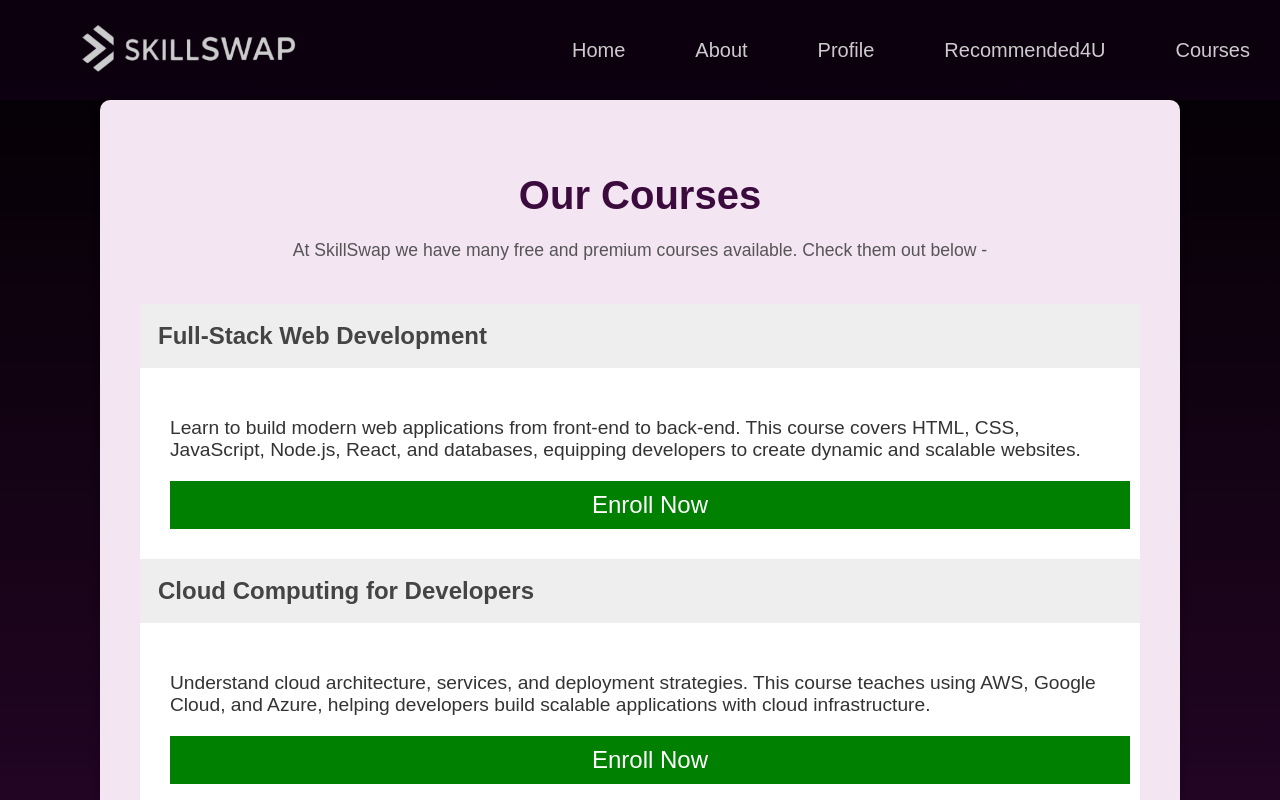
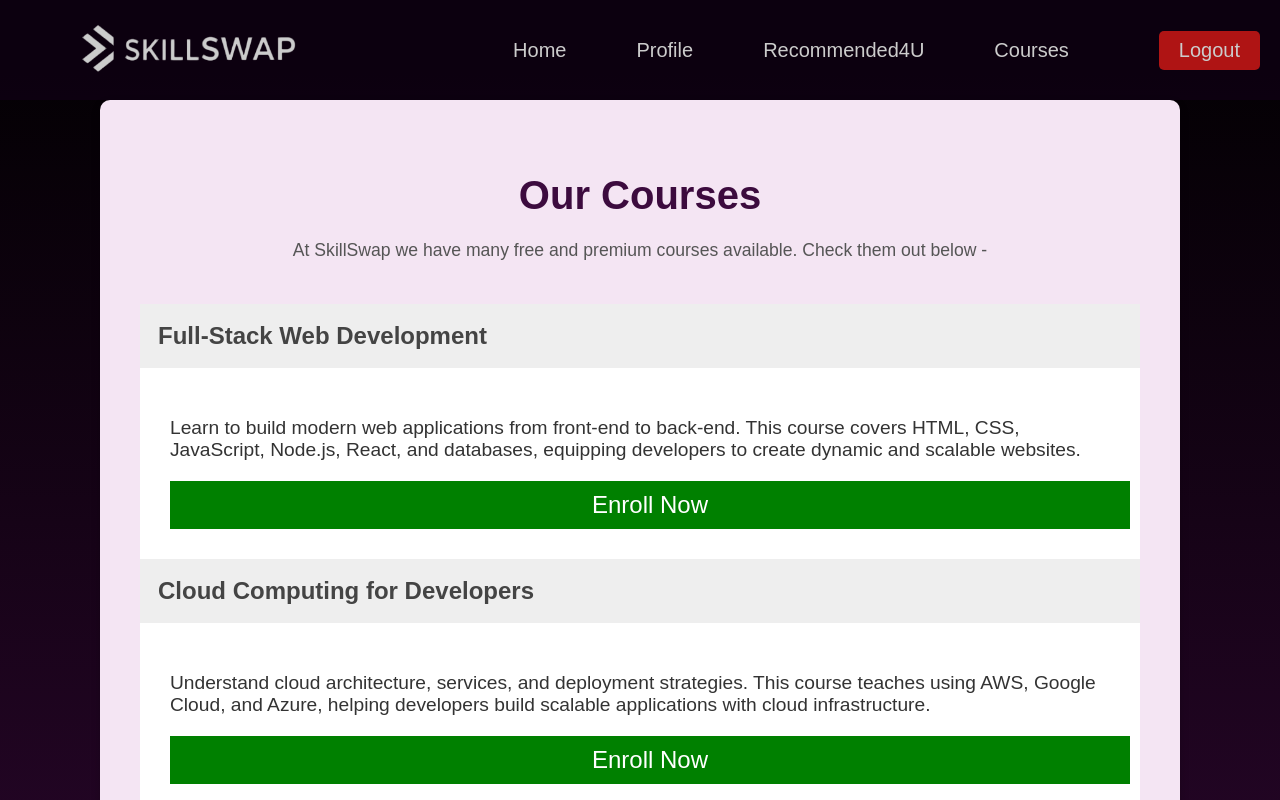
Before and after one commit to Kritika-Jha/Skill-Swap, a React (Create React App) app: page /courses in a window 1280 px wide. Shown: the top 800 px of the page. Built offline with nearby package versions, Linux system fonts and the light colour scheme; sample sign-in values are in the browser's storage.

Commit message:
Added Logout btn, Fixed css in profile and overall

```diff
--- a/src/components/Footer.css
+++ b/src/components/Footer.css
@@ -1,7 +1,6 @@
 .footer {
     background-color: #000000;
     opacity: 60%;
-
     text-align: center;
     padding: 20px 0;
     height: 120px;
@@ -10,7 +9,7 @@
   }
 
   .footer .footer-content {
-    font-weight: 500;
+
     display: flex;
     color: white;
     flex-direction: column;
@@ -18,6 +17,7 @@
   }
 
   .footer .footer-content p {
+    color: white;
     margin: 0;
   }
 
--- a/src/components/Header.css
+++ b/src/components/Header.css
@@ -18,6 +18,10 @@
     margin-left: 40px;
     height: 100px;
 }
+.header .links {
+    display: flex;
+    align-items: center; /* Aligns logout button with links */
+}
 
 .header .links a {
     margin: 0 20px ;
@@ -36,3 +40,20 @@
     text-decoration: underline;
     color: white;
 }
+
+
+.logout-btn {
+    background-color: #db1919;
+    color: white;
+    border: none;
+    padding: 8px 20px;
+    margin: 0 40px;
+    cursor: pointer;
+    border-radius: 5px;
+    font-size: 20px;
+    text-align: center;
+}
+
+.logout-btn:hover {
+    background-color: #cc0000af;
+}
--- a/src/components/Header.js
+++ b/src/components/Header.js
@@ -1,9 +1,15 @@
 import React from "react";
-import { Link } from "react-router-dom";
+import { Link, useNavigate } from "react-router-dom";
 import "./Header.css";
 
 const Header = () => {
   const userId = localStorage.getItem("userId");
+  const navigate = useNavigate();
+
+  const handleLogout = () => {
+    localStorage.removeItem("userId"); // Clear user data
+    navigate("/"); // Redirect to login page
+  };
 
   return (
     <div className="header">
@@ -12,10 +18,10 @@ const Header = () => {
       </div>
       <div className="links">
         <Link to="/mainPage">Home</Link>
-        <Link to="/mainPage">About</Link>
         <Link to={userId ? `/profile/${userId}` : "/login"}>Profile</Link>
         <Link to="/matches">Recommended4U</Link>
         <Link to="/courses">Courses</Link>
+        {userId && <button className="logout-btn" onClick={handleLogout}>Logout</button>}
       </div>
     </div>
   );
--- a/src/components/MatchPage.css
+++ b/src/components/MatchPage.css
@@ -1,5 +1,5 @@
 .match-container {
-  background: linear-gradient(90deg, #1a1a2e, #25283d);
+  background: linear-gradient(90deg, #1c1c35, #490442);
   color: white;
   text-align: center;
   padding: 100px 40px 40px;
@@ -14,23 +14,27 @@
 }
 
 .match-card {
-  background: rgba(255, 255, 255, 0.2);
+  background: rgba(255, 255, 255, 0.79);
   border-radius: 12px;
   padding: 20px;
   width: 320px;
   text-align: center;
   box-shadow: 0px 4px 10px rgba(255, 255, 255, 0.15);
   transition: transform 0.2s ease-in-out;
-  color: khaki !important;
+  color: rgb(188, 17, 180) !important;
+  font-size: 40px;
 }
 
+.match-card h3{
+  color: purple;
+}
 .match-card:hover {
   transform: scale(1.05);
 }
 
 .view-profile-btn,
 .request-swap-btn {
-  margin-top: 10px;
+  margin: 10px 10px 10px 0;
   background: #4caf50;
   color: white;
   padding: 10px 14px;
@@ -53,7 +57,6 @@
   background: #0056b3;
 }
 
-/* 🔹 Profile Preview Modal */
 .profile-modal {
   display: none;
   position: fixed;
@@ -62,26 +65,32 @@
   top: 0;
   width: 100%;
   height: 100%;
-  background-color: rgba(0, 0, 0, 0.7);
+  background-color: rgba(0, 0, 0, .8);
   display: flex;
   justify-content: center;
   align-items: center;
 }
 
 .profile-modal-content {
-  background: rgba(255, 255, 255, 0.2);
+  background: rgba(254, 254, 254, 1);
   padding: 20px;
   border-radius: 12px;
   width: 400px;
   text-align: center;
-  color: white !important;
+  color: rgb(0, 0, 0) !important;
+}
+ul {
+  list-style-type: none;
+  padding: 0;
+  margin-bottom: 10px;
 }
 
 .close-btn {
   position: absolute;
-  top: 15px;
-  right: 25px;
-  font-size: 24px;
+  top: 30px;
+  right: 70px;
+  color: white;
+  font-size: 50px;
   cursor: pointer;
 }
 
--- a/src/components/MatchPage.js
+++ b/src/components/MatchPage.js
@@ -59,7 +59,6 @@ const MatchPage = () => {
           <p>No suitable matches found.</p>
         )}
 
-        {/* 🔹 Profile Preview Modal */}
         {selectedProfile && (
           <div ref={modalRef} className="profile-modal">
             <div className="profile-modal-content">
@@ -70,7 +69,6 @@ const MatchPage = () => {
               <ul>{selectedProfile.canTeach.map((skill, index) => <li key={index}>{skill}</li>)}</ul>
               <h4>📖 Wants to Learn</h4>
               <ul>{selectedProfile.wantsToLearn.map((skill, index) => <li key={index}>{skill}</li>)}</ul>
-              {/* ✅ FIX: Pass the correct user ID when navigating */}
               <button className="view-full-profile-btn" onClick={() => navigate(`/profile/${selectedProfile.id}`)}>
                 📄 View Full Profile
               </button>
```
